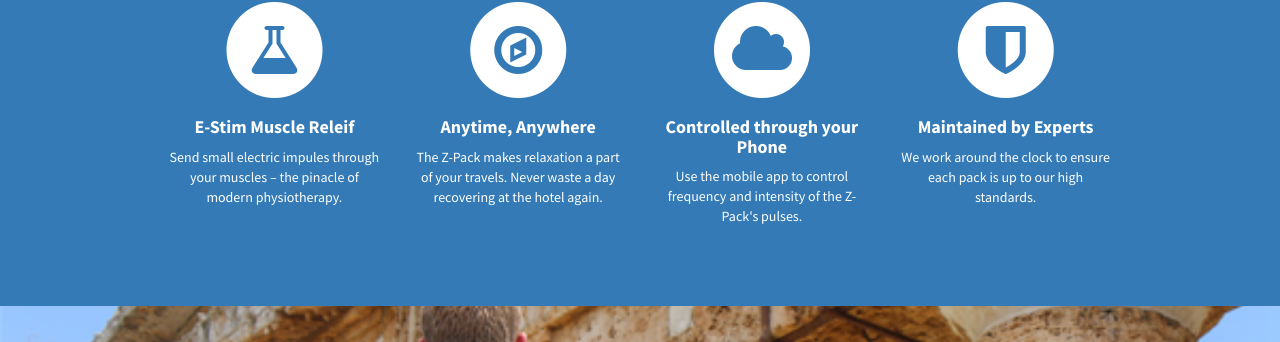
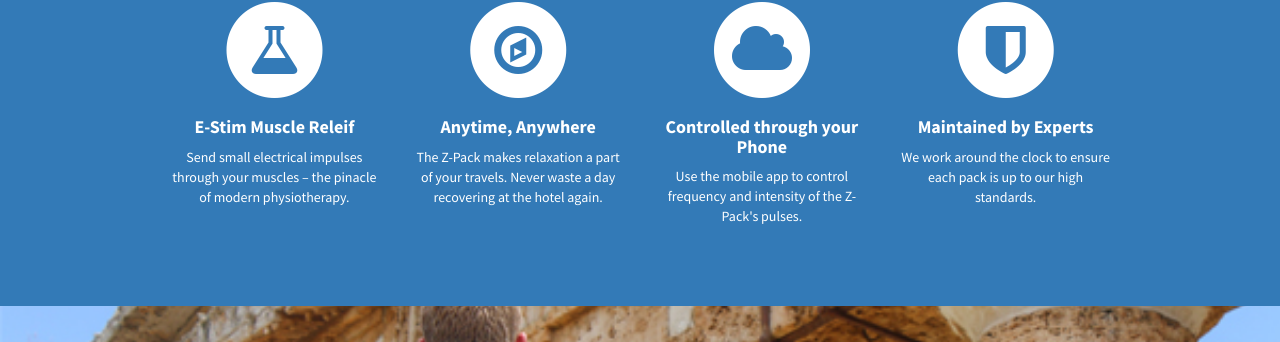
Before and after one commit to nikopj/Traveler-SCD, a Jekyll site: the page built from index.html, in a window 1280 px wide and 900 px high, scrolled down 879 px. Shown: the part 112-454 px from the top of the window. Built offline with Jekyll 4.4.1, drawn with Linux system fonts in a browser that asks for light colours.

Commit message:
spelling

```diff
--- a/_includes/services.html
+++ b/_includes/services.html
@@ -15,7 +15,7 @@
               <h4>
                 <strong>E-Stim Muscle Releif</strong>
               </h4>
-              <p>Send small electric impules through your muscles – the pinacle of modern physiotherapy.<br></p>
+              <p>Send small electrical impulses through your muscles – the pinacle of modern physiotherapy.<br></p>
               <!-- a href="#" class="btn btn-light">Learn More</a -->
             </div>
           </div>
```
Also changed, not shown: 1 other file.
